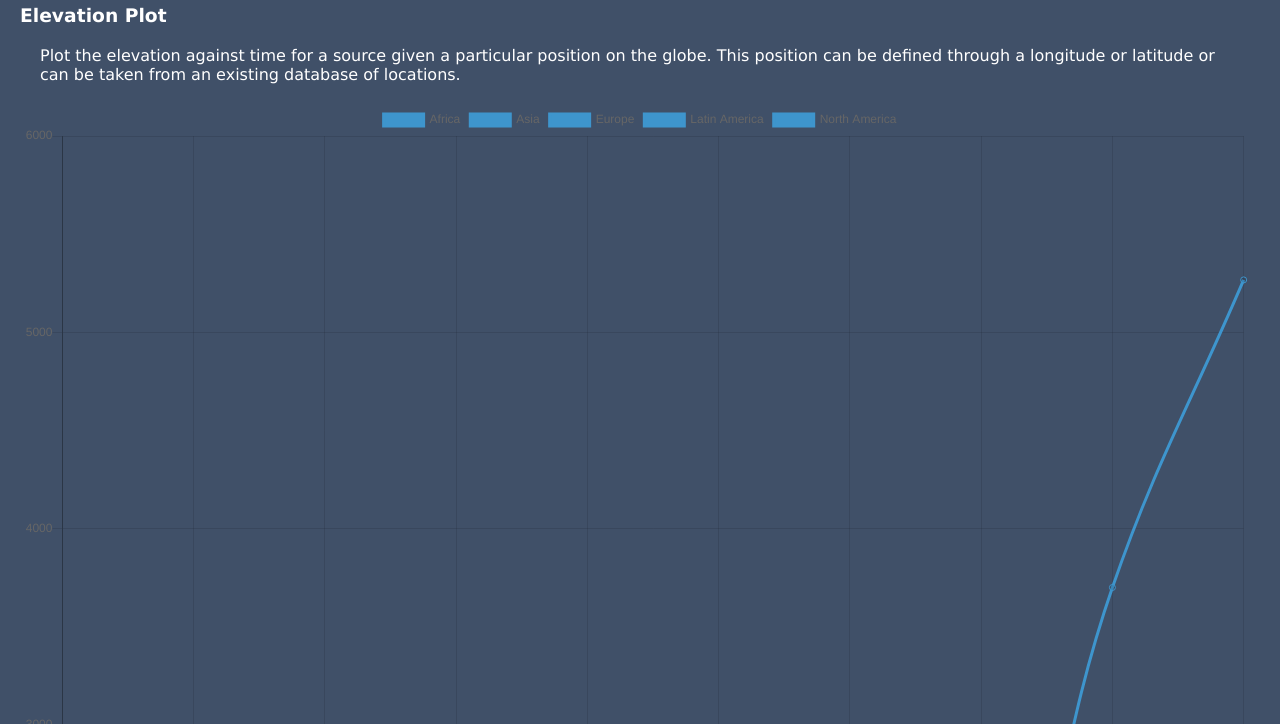
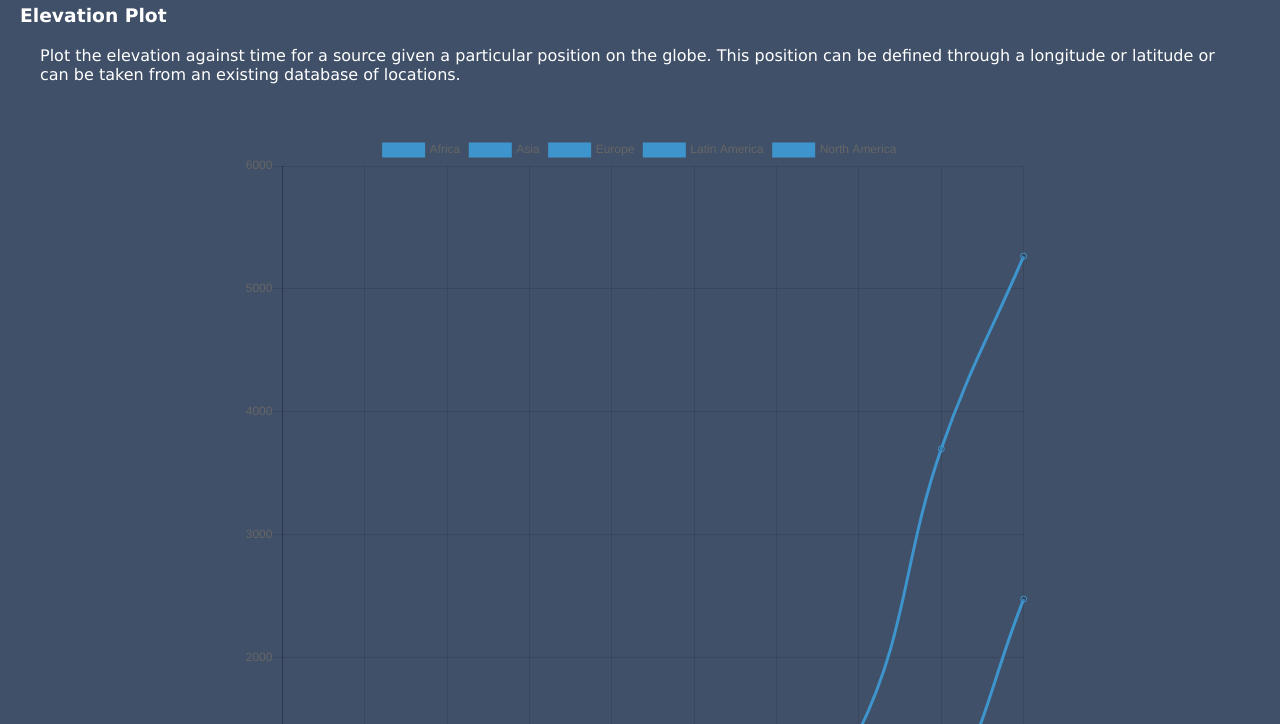
Before and after one commit to joecairns520/AstroTools, a plain HTML site: page elevation-plot.html in a window 1280 px wide. Shown: the part 76-800 px from the top of the page. Drawn offline with nearby package versions, Linux system fonts and the light colour scheme.

Commit message:
Update style.css

```diff
--- a/style.css
+++ b/style.css
@@ -71,3 +71,8 @@ img {
 .radec {
   margin-right: 30px;
 }
+
+.wrapper {
+  max-width: 800px;
+  margin: 50px auto;
+}
```
